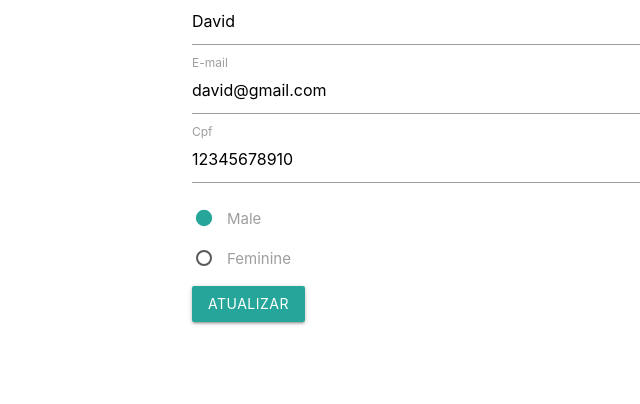
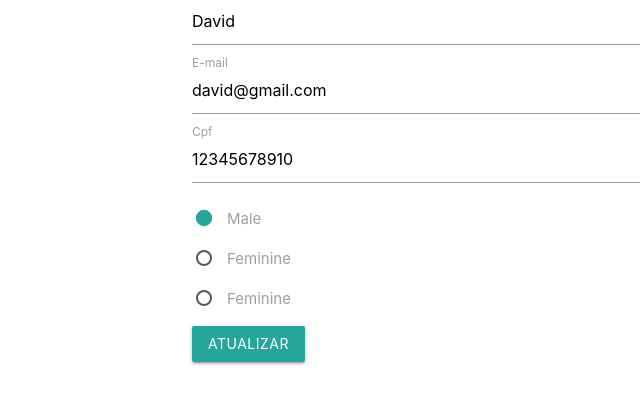
Before and after one commit to Telles01/crud_php, a PHP site: page /editar-cliente.php?cod=1 in a window 1280 px wide. Shown: the part 96-500 px from the top of the page, without its empty margins (0-640 px from the left). Run offline with PHP 8.4, Linux system fonts and the light colour scheme; a user stored in the database is signed in; data comes from the database, SQL or seed files in the repository.

Commit message:
add genere

```diff
--- a/editar-cliente.php
+++ b/editar-cliente.php
@@ -65,6 +65,14 @@
                 </label>
             </p>
 
+            <p>
+                <label>
+                    <input type="radio" name="sexo" required value="F"  <?php if($row["sexo"] == "F"){echo "checked";} ?> >
+                    <span>Feminine</span>
+                </label>
+            </p>
+
+
             <input type="submit" value="Atualizar" class="btn">
 
         </form>
```
